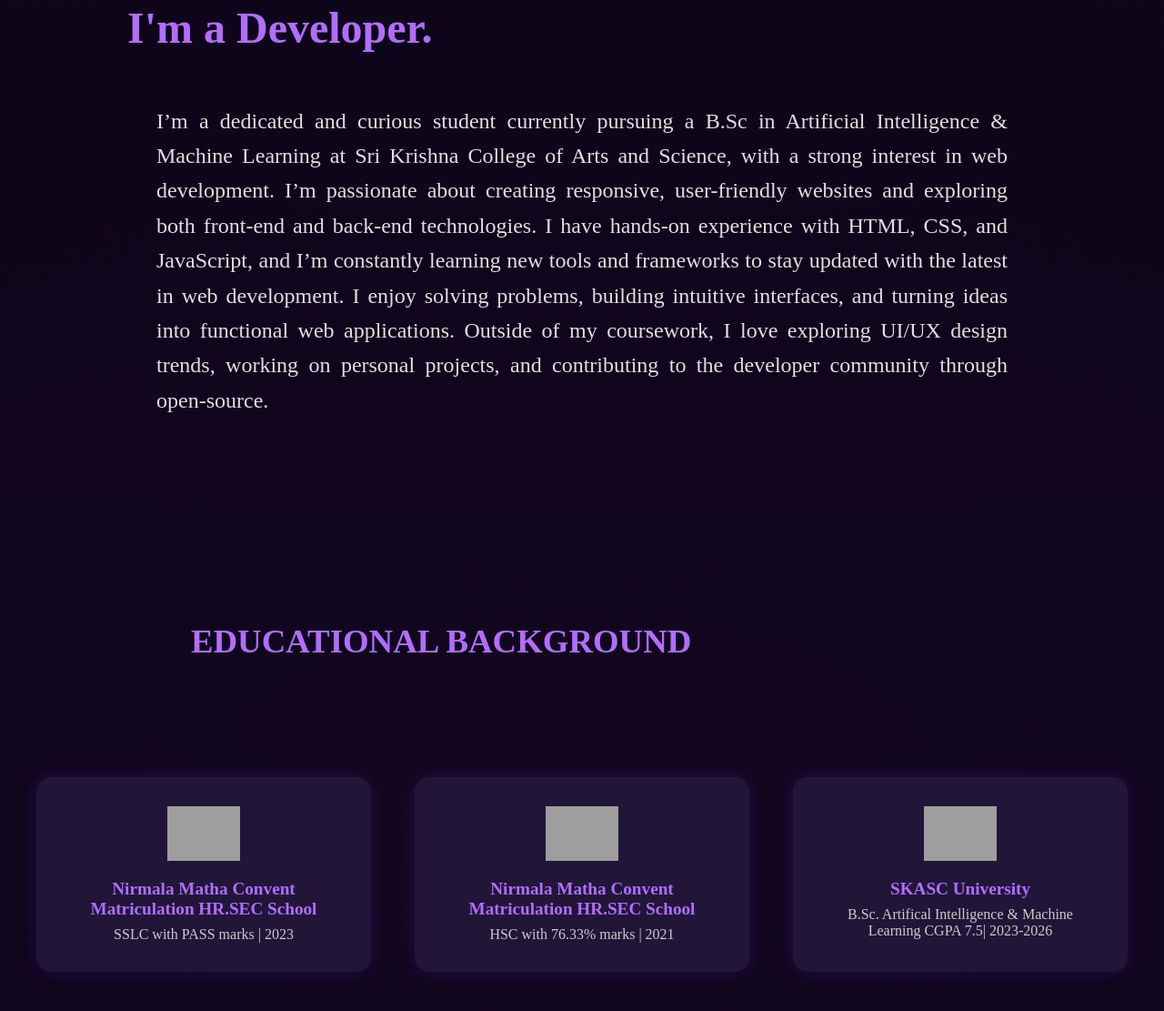
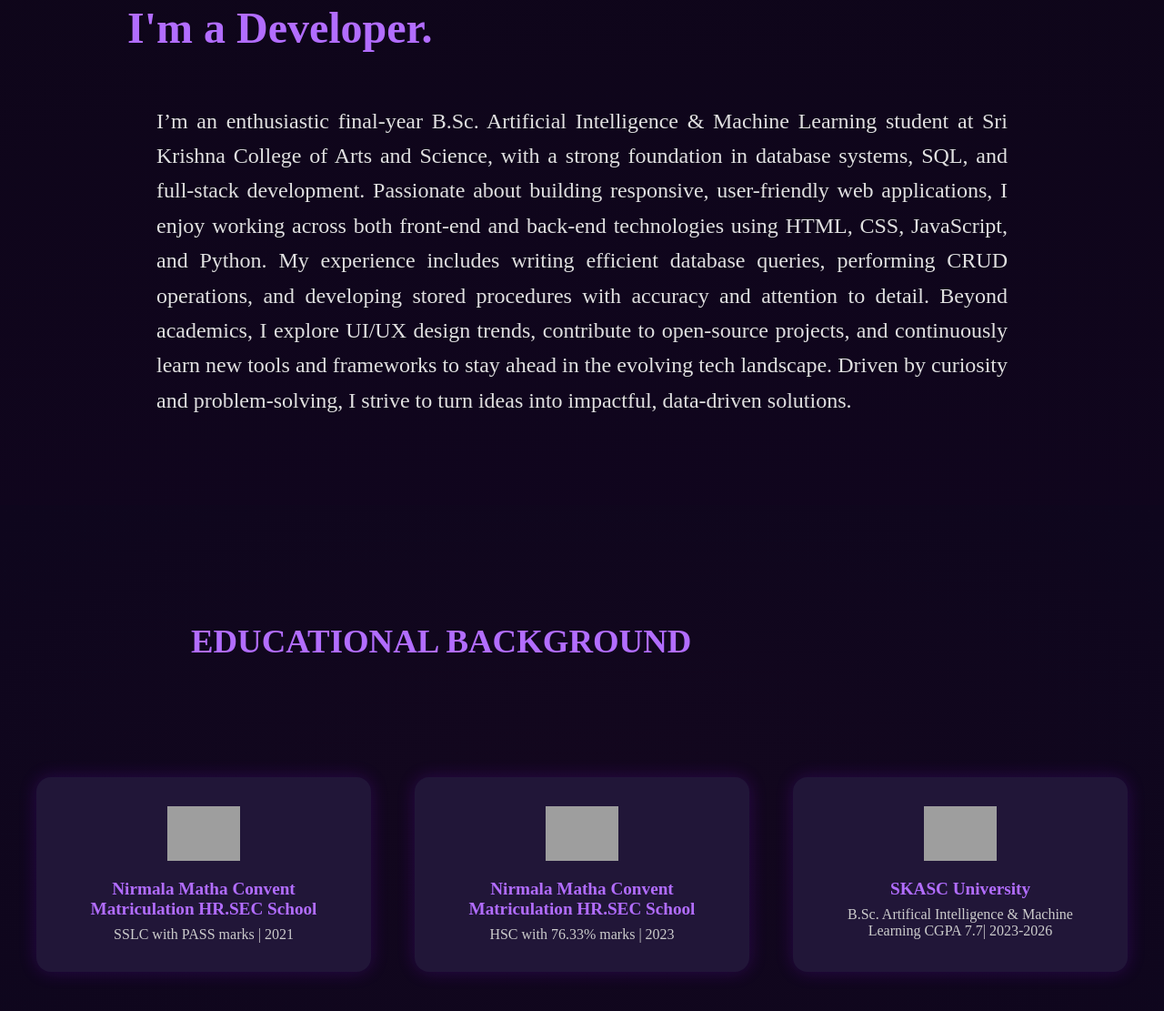
Before and after one commit to MohamedIbrahim34/MohamedIbrahim34.github.io, a plain HTML site: page index.html in a window 1280 px wide. Shown: the part 527-1638 px from the top of the page at 91% size. Drawn offline with nearby package versions, Linux system fonts and the light colour scheme; grey boxes are pictures that could not be loaded.

Commit message:
Updated portfolio: index.html, style.css, and Resume.pdf

```diff
--- a/index.html
+++ b/index.html
@@ -59,7 +59,7 @@
     <h1>I'm a Developer.</h1> <!-- Moved outside container -->
     <div class="container">
       <p>
-        I’m a dedicated and curious student currently pursuing a B.Sc in Artificial Intelligence & Machine Learning at Sri Krishna College of Arts and Science, with a strong interest in web development. I’m passionate about creating responsive, user-friendly websites and exploring both front-end and back-end technologies. I have hands-on experience with HTML, CSS, and JavaScript, and I’m constantly learning new tools and frameworks to stay updated with the latest in web development. I enjoy solving problems, building intuitive interfaces, and turning ideas into functional web applications. Outside of my coursework, I love exploring UI/UX design trends, working on personal projects, and contributing to the developer community through open-source.
+      I’m an enthusiastic final-year B.Sc. Artificial Intelligence & Machine Learning student at Sri Krishna College of Arts and Science, with a strong foundation in database systems, SQL, and full-stack development. Passionate about building responsive, user-friendly web applications, I enjoy working across both front-end and back-end technologies using HTML, CSS, JavaScript, and Python. My experience includes writing efficient database queries, performing CRUD operations, and developing stored procedures with accuracy and attention to detail. Beyond academics, I explore UI/UX design trends, contribute to open-source projects, and continuously learn new tools and frameworks to stay ahead in the evolving tech landscape. Driven by curiosity and problem-solving, I strive to turn ideas into impactful, data-driven solutions.
       </p>
     </div>
   </div>
@@ -73,19 +73,19 @@
     <div class="education-card">
       <img src="icons/ChatGPT Image Jun 26, 2025, 07_33_54 PM.png" alt="NMC School Logo" class="edu-logo">
       <h3>Nirmala Matha Convent Matriculation HR.SEC School</h3>
-      <p>SSLC with PASS marks | 2023</p>
+      <p>SSLC with PASS marks | 2021</p>
     </div>
 
     <div class="education-card">
       <img src="icons/ChatGPT Image Jun 26, 2025, 07_33_54 PM.png" alt="NMC School Logo" class="edu-logo">
       <h3>Nirmala Matha Convent Matriculation HR.SEC School</h3>
-      <p>HSC with 76.33% marks | 2021</p>
+      <p>HSC with 76.33% marks | 2023</p>
     </div>
 
     <div class="education-card">
       <img src="icons/6b6d8e19-d23f-4c71-8027-85bf015e4a03.png" alt="SKASC Logo" class="edu-logo">
       <h3>SKASC University</h3>
-      <p>B.Sc. Artifical Intelligence & Machine Learning CGPA 7.5| 2023-2026</p>
+      <p>B.Sc. Artifical Intelligence & Machine Learning CGPA 7.7| 2023-2026</p>
     </div>
 
 
@@ -230,7 +230,7 @@
     <a href="https://github.com/MohamedIbrahim34" target="_blank"><img src="icons/github_logo_icon_229278.webp" alt="Github"></a>
     <a href="mailto:hafeezibrahim000@gmail.com" target="_blank"><img src="icons/Vector (1).png" alt="Google"></a>
     <a href="https://www.linkedin.com/in/mohamed-ibrahim-0a2962284/" target="_blank"><img src="icons/R-removebg-preview 1.png" alt="LinkedIn"></a>
-   <a href="cognizant resume.pdf" download class="resume-download-btn">
+   <a href="Resume.pdf" download class="resume-download-btn">
   <img src="icons\ChatGPT Image Nov 18, 2025, 04_11_38 PM.png" class="resume-icon" alt="Resume">
 </a>
 
--- a/style.css
+++ b/style.css
@@ -173,6 +173,7 @@ body {
     flex-direction: column;
     text-align: center;
     padding: 60px 20px;
+
   }
 
   .nav-links {
@@ -192,6 +193,7 @@ body {
     font-size: 1.2rem;
     line-height: 2rem;
   }
+
 }
 
 /* === EDUCATIONAL BACKGROUND === */
```
Also changed, not shown: 1 other file.
